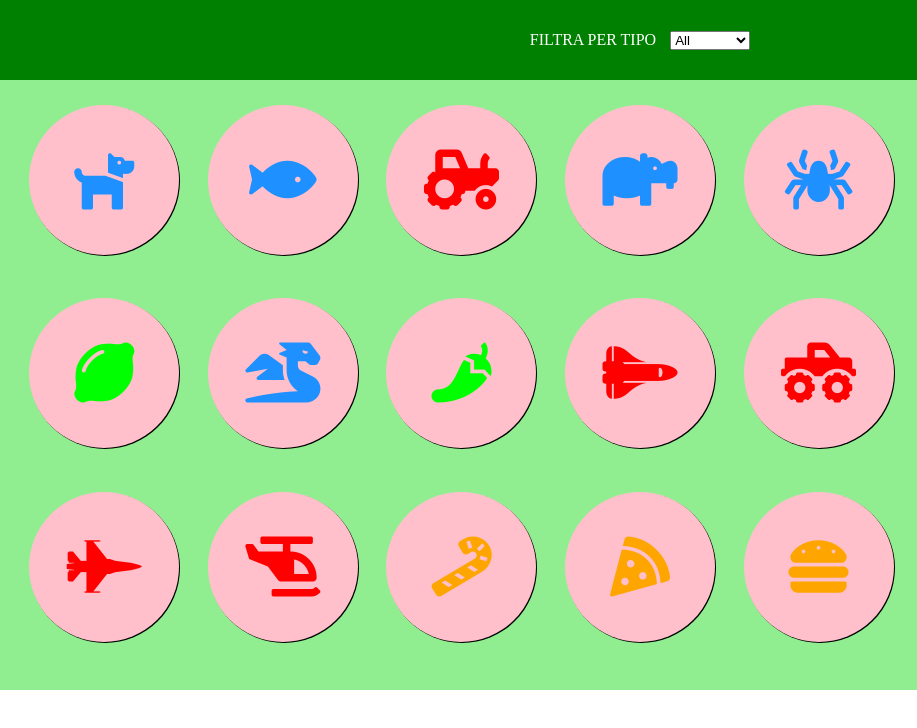
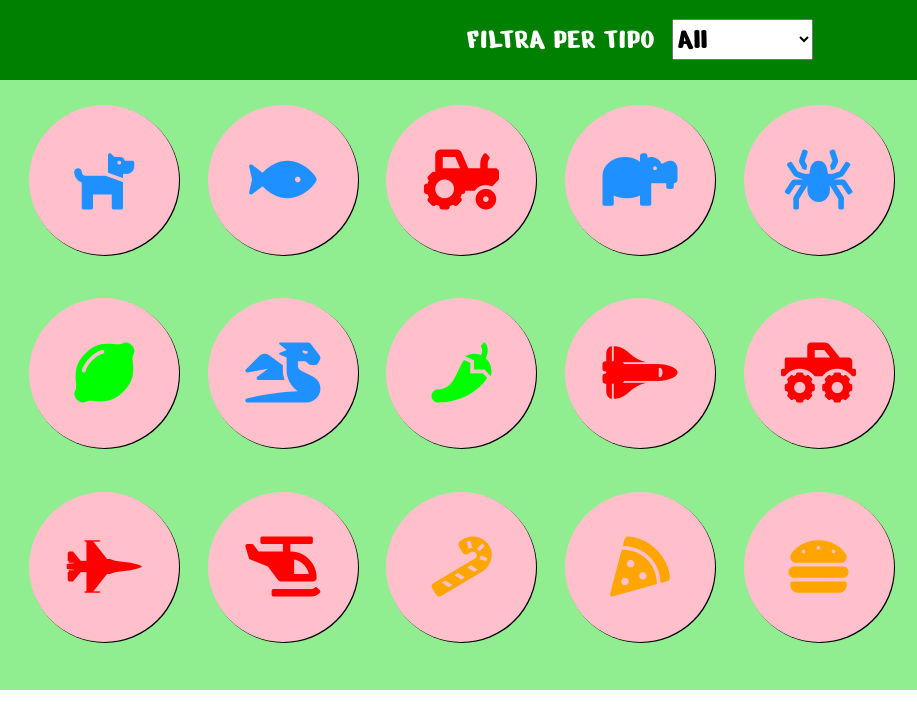
Before and after one commit to aleneri-github/js-es6-icons, a plain HTML site: page index.html in a window 1280 px wide. Shown: the full height of the page, 0-917 px from the left. Drawn offline with nearby package versions, Linux system fonts and the light colour scheme.

Commit message:
Aggiornamento font

```diff
--- a/css/style.css
+++ b/css/style.css
@@ -2,6 +2,8 @@
   padding: 0;
   margin: 0;
   box-sizing: border-box;
+  font-family: 'Nerko One', cursive;
+  font-size: 30px;
 }
 
 header {
--- a/index.html
+++ b/index.html
@@ -7,6 +7,8 @@
     <script src="https://ajax.googleapis.com/ajax/libs/jquery/3.5.1/jquery.min.js"></script>
     <script src="js/script.js" charset="utf-8"></script>
     <link rel="stylesheet" href="css/style.css">
+    <link rel="preconnect" href="https://fonts.gstatic.com">
+    <link href="https://fonts.googleapis.com/css2?family=Nerko+One&display=swap" rel="stylesheet">
     <title>Icons</title>
   </head>
   <body>
```
Also changed, not shown: js/script.js (+0 -18 lines).
